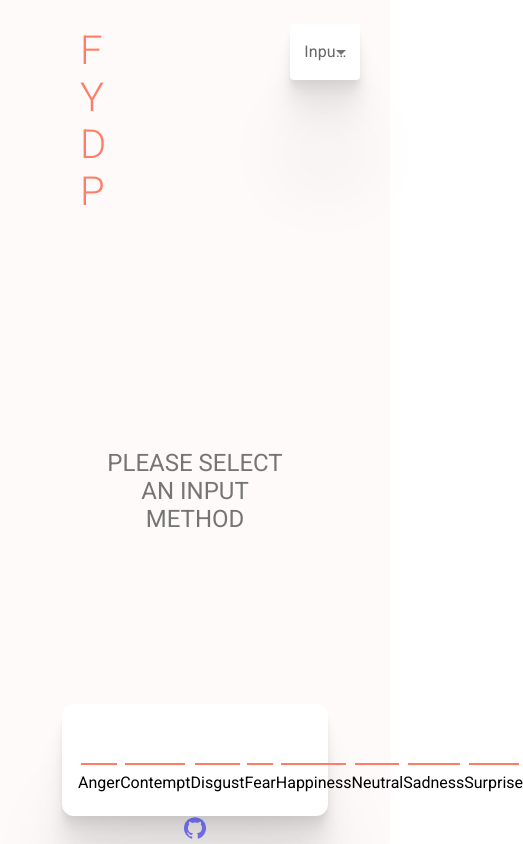
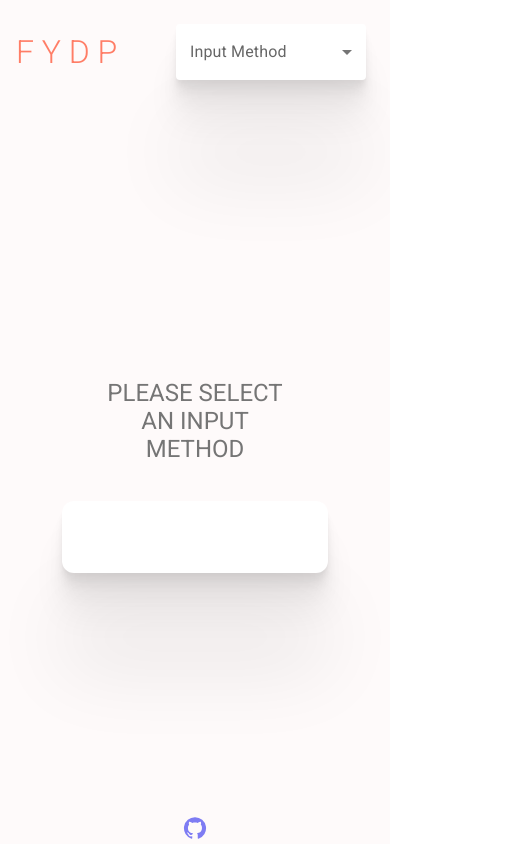
Before and after one commit to k27dong/fydp, a React (Create React App) app: page / in a window 390 px wide. Shown: the whole page, 523 px wide, since content can reach past the window. Built offline with nearby package versions, Linux system fonts and the light colour scheme.

Commit message:
visual update for mobile devices

```diff
--- a/src/body.jsx
+++ b/src/body.jsx
@@ -11,12 +11,22 @@ import {
   MODE_VIDEO,
   MODE_LIVESTREAM,
   API_URL,
+  device
 } from "./const"
 
 const BodyWrapper = styled.div`
   width: 50%;
   height: 50%;
   margin-top: 2rem;
+
+    @media ${device.tablet} {
+        display: flex;
+    flex-direction: column;
+    justify-content: center;
+    height: 30%;
+    width: 100%;
+    margin-top: 4rem;
+    }
 `
 
 const EmptyInputHolder = styled.div`
@@ -27,6 +37,10 @@ const EmptyInputHolder = styled.div`
   color: #757575;
   top: 50%;
   position: relative;
+
+    @media ${device.tablet} {
+        width: 50%;
+        place-self: center;}
 `
 
 const ImagePreview = styled.img`
@@ -36,6 +50,10 @@ const ImagePreview = styled.img`
   display: block;
   max-height: 100%;
   max-width: 100%;
+
+    @media ${device.tablet} {
+        height: auto;
+    }
 `
 
 const VideoPreview = styled.video`
--- a/src/components/ControlButtonGroup.jsx
+++ b/src/components/ControlButtonGroup.jsx
@@ -5,10 +5,10 @@ import MemoryIcon from "@mui/icons-material/Memory"
 
 const OptionBox = styled(Box)`
   text-align: center;
-  display: "flex";
-  flex-direction: "column";
-  align-items: "center";
-  justify-content: "center";
+  display: flex;
+  flex-direction: row;
+  align-items: center;
+  justify-content: center;
   margin-top: 1rem;
 `
 
--- a/src/const.jsx
+++ b/src/const.jsx
@@ -30,12 +30,12 @@ const size = {
 }
 
 export const device = {
-  mobileS: `(min-width: ${size.mobileS})`,
-  mobileM: `(min-width: ${size.mobileM})`,
-  mobileL: `(min-width: ${size.mobileL})`,
-  tablet: `(min-width: ${size.tablet})`,
-  laptop: `(min-width: ${size.laptop})`,
-  laptopL: `(min-width: ${size.laptopL})`,
-  desktop: `(min-width: ${size.desktop})`,
-  desktopL: `(min-width: ${size.desktop})`,
+  mobileS: `(max-width: ${size.mobileS})`,
+  mobileM: `(max-width: ${size.mobileM})`,
+  mobileL: `(max-width: ${size.mobileL})`,
+  tablet: `(max-width: ${size.tablet})`,
+  laptop: `(max-width: ${size.laptop})`,
+  laptopL: `(max-width: ${size.laptopL})`,
+  desktop: `(max-width: ${size.desktop})`,
+  desktopL: `(max-width: ${size.desktop})`,
 }
--- a/src/result.jsx
+++ b/src/result.jsx
@@ -1,4 +1,4 @@
-import React from "react"
+import React, { useState, useEffect } from "react"
 import styled from "styled-components"
 import { DEFAULT_SHADOW, EMOTION_MAP, device } from "./const"
 
@@ -14,8 +14,11 @@ const ResultWrapper = styled.div`
   flex-direction: row;
   flex-wrap: nowrap;
 
-  @media ${device.desktop} {
-    width: 100%;
+  @media ${device.tablet} {
+    flex-direction: column;
+    height: auto;
+    margin-bottom: 1vh;
+    padding: 1rem;
   }
 `
 
@@ -43,8 +46,33 @@ const EmotionWeight = styled.div`
   padding-top: 0.5rem;
 `
 
+const EmotionTableMobile = styled.div`
+  display: flex;
+  flex-direction: row;
+  font-family: "Roboto", sans-serif;
+  justify-content: space-between;
+  margin-bottom: 5px;
+`
+
+const EmotionRowMobile = styled.div`
+  display: flex;
+  flex-direction: column;
+`
+
 const Result = ({ input, result }) => {
-  function map_result_to_hex(h) {
+  const [width, setWidth] = useState(window.innerWidth)
+  const handleWindowSizeChange = () => setWidth(window.innerWidth)
+  const isMobile = width <= 768
+  const hasResult = result.length !== 0
+
+  useEffect(() => {
+    window.addEventListener("resize", handleWindowSizeChange)
+    return () => {
+      window.removeEventListener("resize", handleWindowSizeChange)
+    }
+  }, [])
+
+  const map_result_to_hex = (h) => {
     const f = (n) => {
       const k = (n + (h + 40) / 30) % 12
       return Math.round(
@@ -58,14 +86,31 @@ const Result = ({ input, result }) => {
 
   return (
     <ResultWrapper>
-      {EMOTION_MAP.map((emotion, index) => {
+      {!isMobile
+        ? EMOTION_MAP.map((emotion, index) => {
             return (
               <EmotionItem key={index}>
-            <EmotionName style={{ color: map_result_to_hex(result[index]) }}>
-              {result.length === 0 ? "" : `${result[index]}%`}
+                <EmotionName
+                  style={{ color: map_result_to_hex(result[index]) }}
+                >
+                  {!hasResult ? "" : `${result[index]}%`}
                 </EmotionName>
                 <EmotionWeight>{emotion}</EmotionWeight>
               </EmotionItem>
+            )
+          })
+        : !hasResult
+        ? <h2>{""}</h2>
+        : EMOTION_MAP.map((emotion, index) => {
+            return (
+              <EmotionTableMobile key={index}>
+                <EmotionRowMobile>{emotion}</EmotionRowMobile>
+                <EmotionRowMobile
+                  style={{ color: map_result_to_hex(result[index]) }}
+                >
+                  {`${result[index]}%`}
+                </EmotionRowMobile>
+              </EmotionTableMobile>
             )
           })}
     </ResultWrapper>
--- a/src/title.jsx
+++ b/src/title.jsx
@@ -10,6 +10,7 @@ import {
   MODE_VIDEO,
   MODE_LIVESTREAM,
   DEFAULT_SHADOW,
+  device
 } from "./const"
 
 const TitleContainer = styled.div`
@@ -19,22 +20,43 @@ const TitleContainer = styled.div`
   width: 100%;
 `
 
-const TitleComponent = styled.div`
-  padding: 0 5rem;
-  margin-top: auto;
-  margin-bottom: auto;
-  height: 100%;
-`
-
 const Name = styled.h1`
   font-size: 2.5rem;
   font-family: "Roboto", sans-serif;
   color: #ff7d66;
   font-weight: 200;
+
+  @media ${device.tablet} {
+    font-size: 2rem;
+  }
 `
 
 const DropdownWrapper = styled(Box)`
-  padding: 1.5rem;
+  /* padding: 1.5rem; */
+
+  padding: 1.5rem 5rem;
+  margin-top: auto;
+  margin-bottom: auto;
+  height: 100%;
+  min-width: 18vw;
+
+  @media ${device.tablet} {
+    padding: 1.5rem;
+    min-width: 190px;
+  }
+`
+
+const TitleWrapper = styled.div`
+  padding: 0 5rem;
+  margin-top: auto;
+  margin-bottom: auto;
+  height: 100%;
+  display: flex;
+align-items: center;
+
+@media ${device.tablet} {
+    padding: 0 1rem;
+  }
 `
 
 const Title = ({ input, setInput }) => {
@@ -44,13 +66,12 @@ const Title = ({ input, setInput }) => {
 
   return (
     <TitleContainer>
-      <TitleComponent>
+      <TitleWrapper>
         <a href="/" style={{ textDecoration: "none" }}>
           <Name>F Y D P</Name>
         </a>
-      </TitleComponent>
-      <TitleComponent>
-        <DropdownWrapper sx={{ minWidth: "18vw" }}>
+      </TitleWrapper>
+        <DropdownWrapper>
           <FormControl fullWidth>
             <InputLabel>Input Method</InputLabel>
             <Select
@@ -71,7 +92,6 @@ const Title = ({ input, setInput }) => {
             </Select>
           </FormControl>
         </DropdownWrapper>
-      </TitleComponent>
     </TitleContainer>
   )
 }
```
Also changed, not shown: 1 other file (tests, documents, lock files or other folders). Lines whose indentation alone changed are shown as unchanged.
